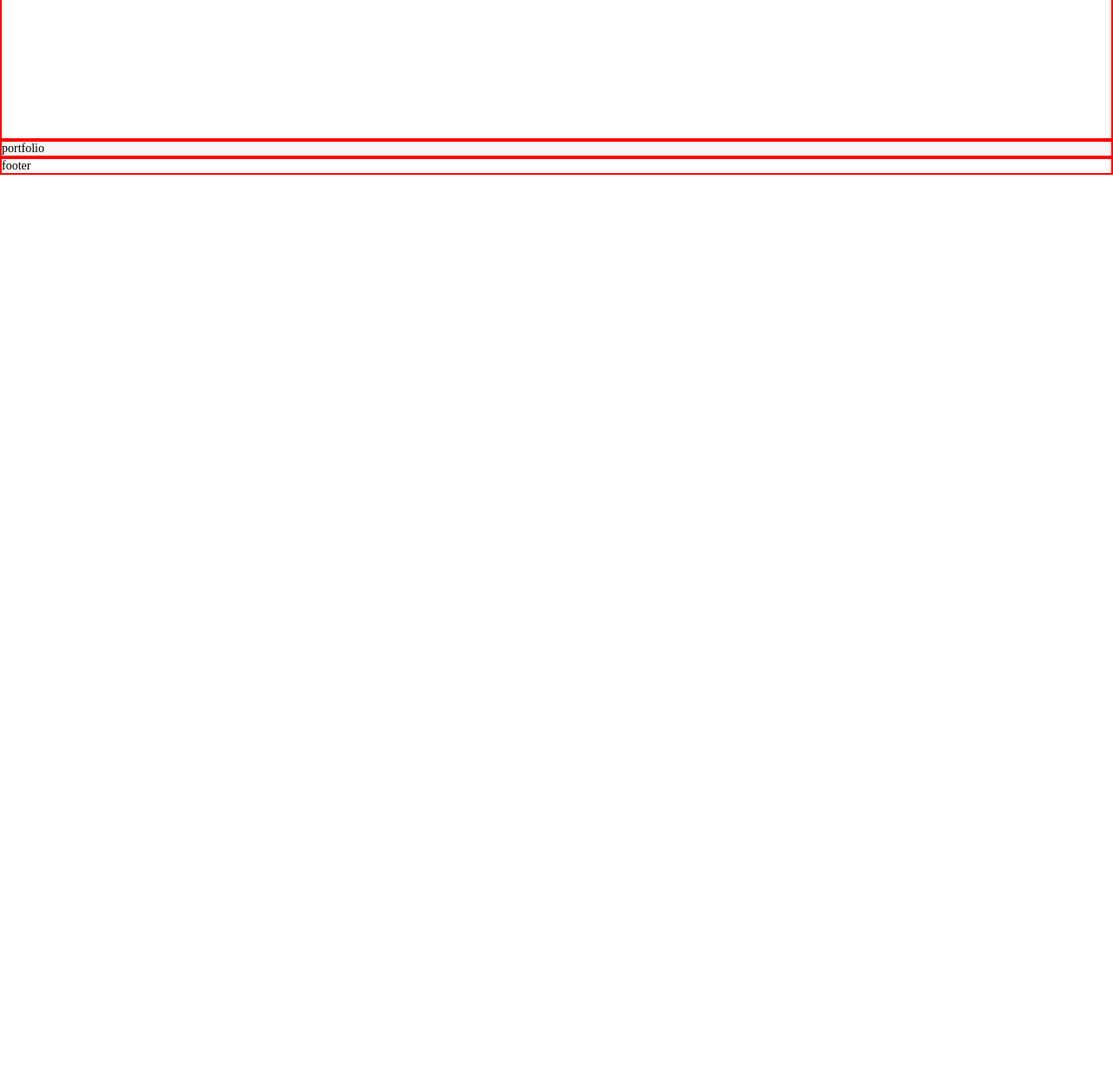
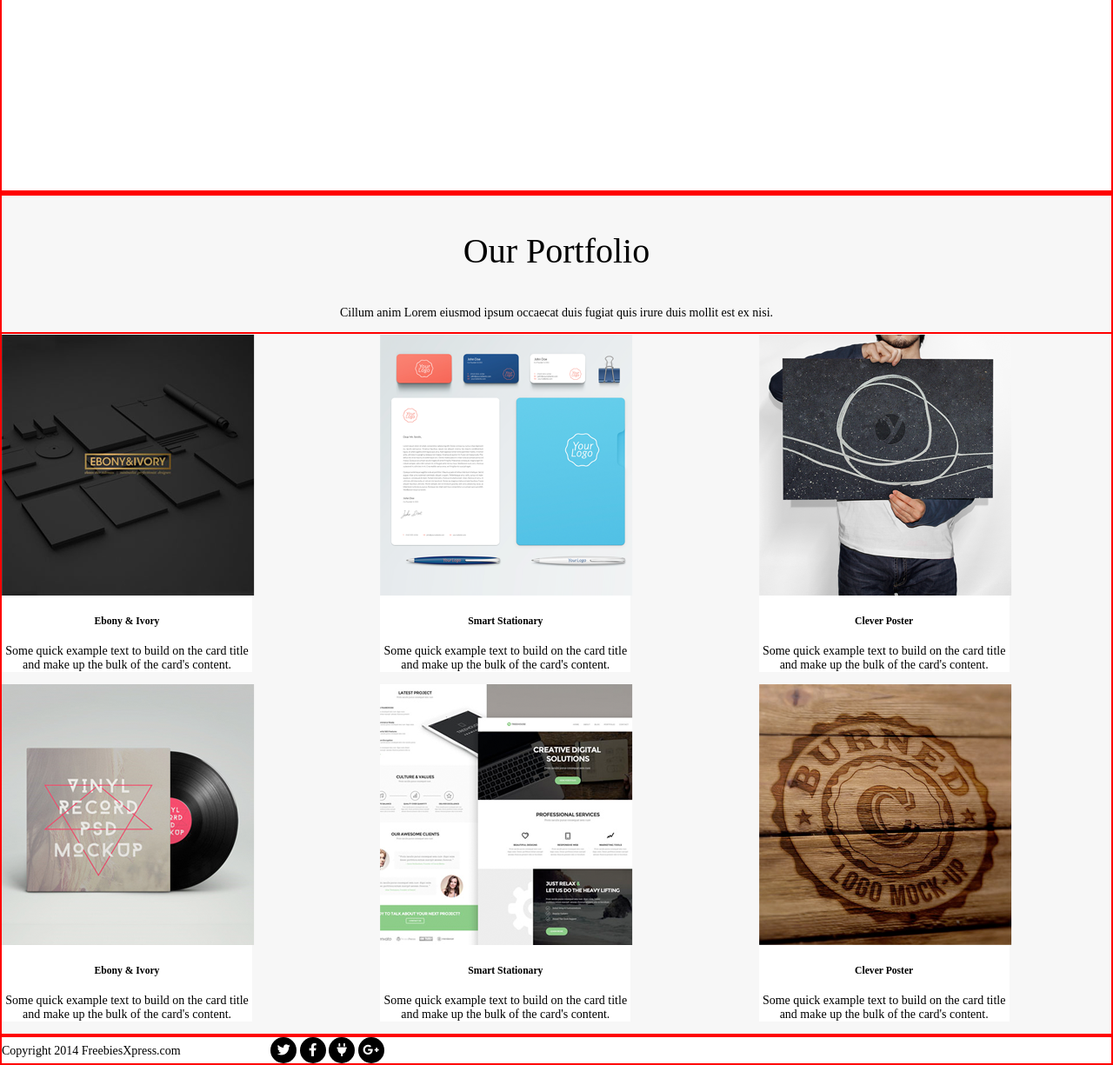
Before and after one commit to aed-maver/golden, a website: page index.html in a window 1280 px wide. Shown: the part 1039-2264 px from the top of the page at 87% size. Before the commit the page ends 1240 px from the top, so only its background shows below. Drawn offline with Linux system fonts and the light colour scheme.

Commit message:
Add footer

```diff
--- a/index.html
+++ b/index.html
@@ -73,18 +73,82 @@
             </div>
         </div>
         <div class="row">
-            <div class="col-12">
-
-                <section class="portfolio">
-                    portfolio
-                </section>
+            <div class="col-12 portfolio">
+                <div class="row">
+                    <div class="col-12">
+                        <p class="header">Our Portfolio</p>
+                        <p>Cillum anim Lorem eiusmod ipsum occaecat duis fugiat quis irure duis mollit est ex nisi.</p>
+                    </div>
+                </div>
+                <div class="row">
+                    <div class="col-4">
+                        <div class="card" style="width: 18rem;">
+                            <img src="images/1.png" class="card-img-top" alt="...">
+                            <div class="card-body">
+                                <h5 class="card-title">Ebony & Ivory</h5>
+                                <p class="card-text">Some quick example text to build on the card title and make up the bulk of the card's content.</p>
+                            </div>
+                        </div>
+                    </div>
+                    <div class="col-4">
+                        <div class="card" style="width: 18rem;">
+                            <img src="images/2.png" class="card-img-top" alt="...">
+                            <div class="card-body">
+                                <h5 class="card-title">Smart Stationary</h5>
+                                <p class="card-text">Some quick example text to build on the card title and make up the bulk of the card's content.</p>
+                            </div>
+                        </div>
+                    </div>
+                    <div class="col-4">
+                        <div class="card" style="width: 18rem;">
+                            <img src="images/3.png" class="card-img-top" alt="...">
+                            <div class="card-body">
+                                <h5 class="card-title">Clever Poster</h5>
+                                <p class="card-text">Some quick example text to build on the card title and make up the bulk of the card's content.</p>
+                            </div>
+                        </div>
+                    </div>
+                </div>
+                <div class="row">
+                        <div class="col-4">
+                            <div class="card" style="width: 18rem;">
+                                <img src="images/4.png" class="card-img-top" alt="...">
+                                <div class="card-body">
+                                    <h5 class="card-title">Ebony & Ivory</h5>
+                                    <p class="card-text">Some quick example text to build on the card title and make up the bulk of the card's content.</p>
+                                </div>
+                            </div>
+                        </div>
+                        <div class="col-4">
+                            <div class="card" style="width: 18rem;">
+                                <img src="images/5.png" class="card-img-top" alt="...">
+                                <div class="card-body">
+                                    <h5 class="card-title">Smart Stationary</h5>
+                                    <p class="card-text">Some quick example text to build on the card title and make up the bulk of the card's content.</p>
+                                </div>
+                            </div>
+                        </div>
+                        <div class="col-4">
+                            <div class="card" style="width: 18rem;">
+                                <img src="images/6.png" class="card-img-top" alt="...">
+                                <div class="card-body">
+                                    <h5 class="card-title">Clever Poster</h5>
+                                    <p class="card-text">Some quick example text to build on the card title and make up the bulk of the card's content.</p>
+                                </div>
+                            </div>
+                        </div>
+                    </div>
             </div>
         </div>
         <div class="row">
-            <div class="col-12">
-                <footer>
-                    footer
-                </footer>
+            <div class="col-12 footer">
+                    <span> Copyright 2014 FreebiesXpress.com </span>
+                    <span class="icons">
+                        <i class="fab fa-twitter"></i>
+                        <i class="fab fa-facebook-f"></i>
+                        <i class="fas fa-plug"></i>
+                        <i class="fab fa-google-plus-g"></i>
+                    </span>
             </div>
         </div>
     </div>
--- a/sass/style.scss
+++ b/sass/style.scss
@@ -66,11 +66,11 @@ header li {
     font-size: $font-its;
 }
 // SERVICES
-.services {
-    height: 500px;
+.services, .portfolio {
+    min-height: 70vh;
     text-align: center;
 }
-.services .header {
+.services .header, .portfolio .header {
     font-size: $font-welcome;
 }
 .services .itemheader {
@@ -86,5 +86,22 @@ header li {
 
 // PORTFOLIO
 .portfolio {
+    min-height: 70vh;
     background-color: $bg-color;
 }
+.portfolio .card {
+    background-color: $font-color1;
+}
+.footer i {
+    text-align: center;
+    color: $font-color1;
+    background-color: black;
+    width: 30px;
+    height: 30px;
+    line-height: 30px;
+    font-size: 15px;
+    border-radius: 50%;
+}
+.footer .icons {
+    padding-left: 100px;
+}
```
Also changed, not shown: css/style.css, images/1.png (added), images/2.png (added), images/3.png (added), images/4.png (added), images/5.png (added), images/6.png (added), 1 other file.
